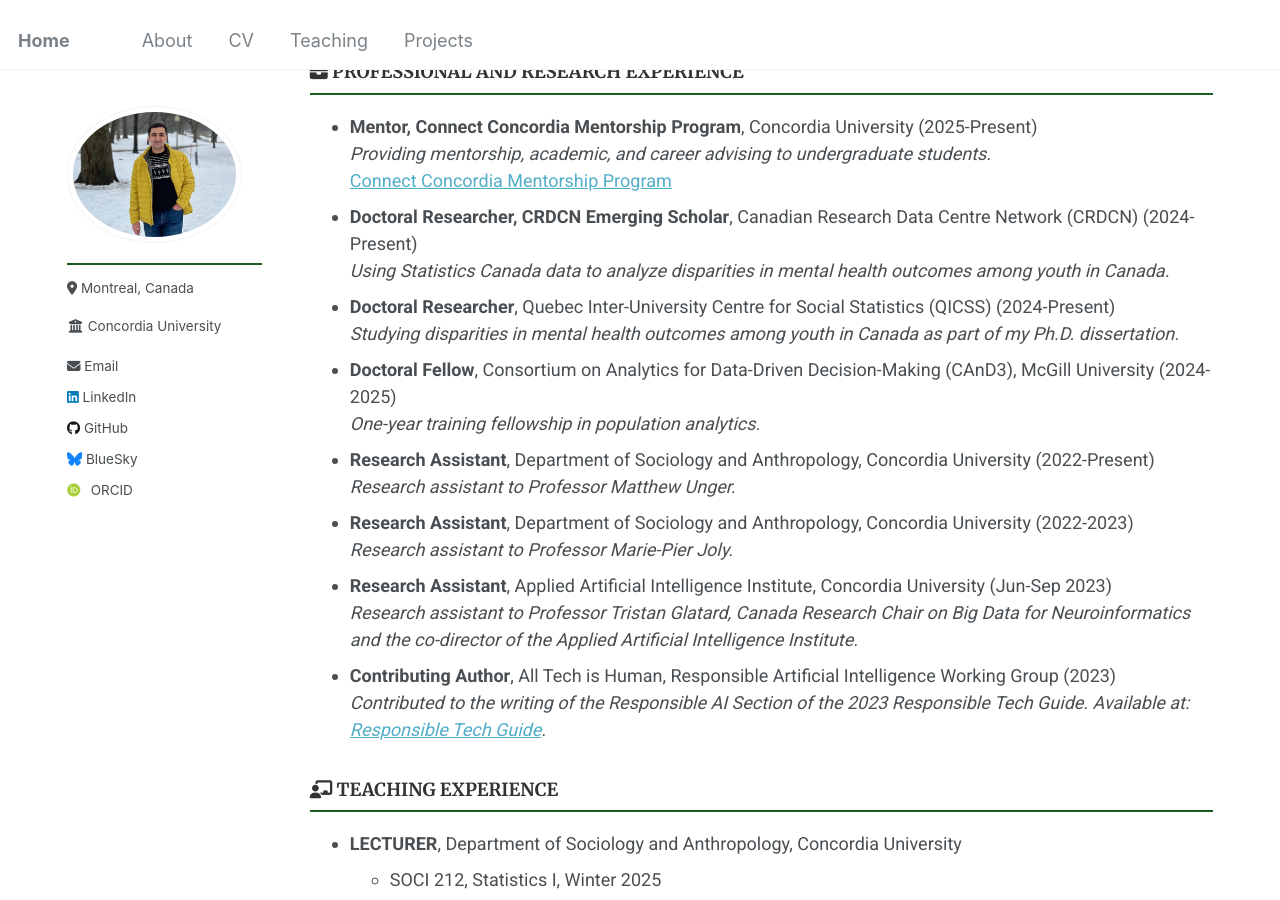
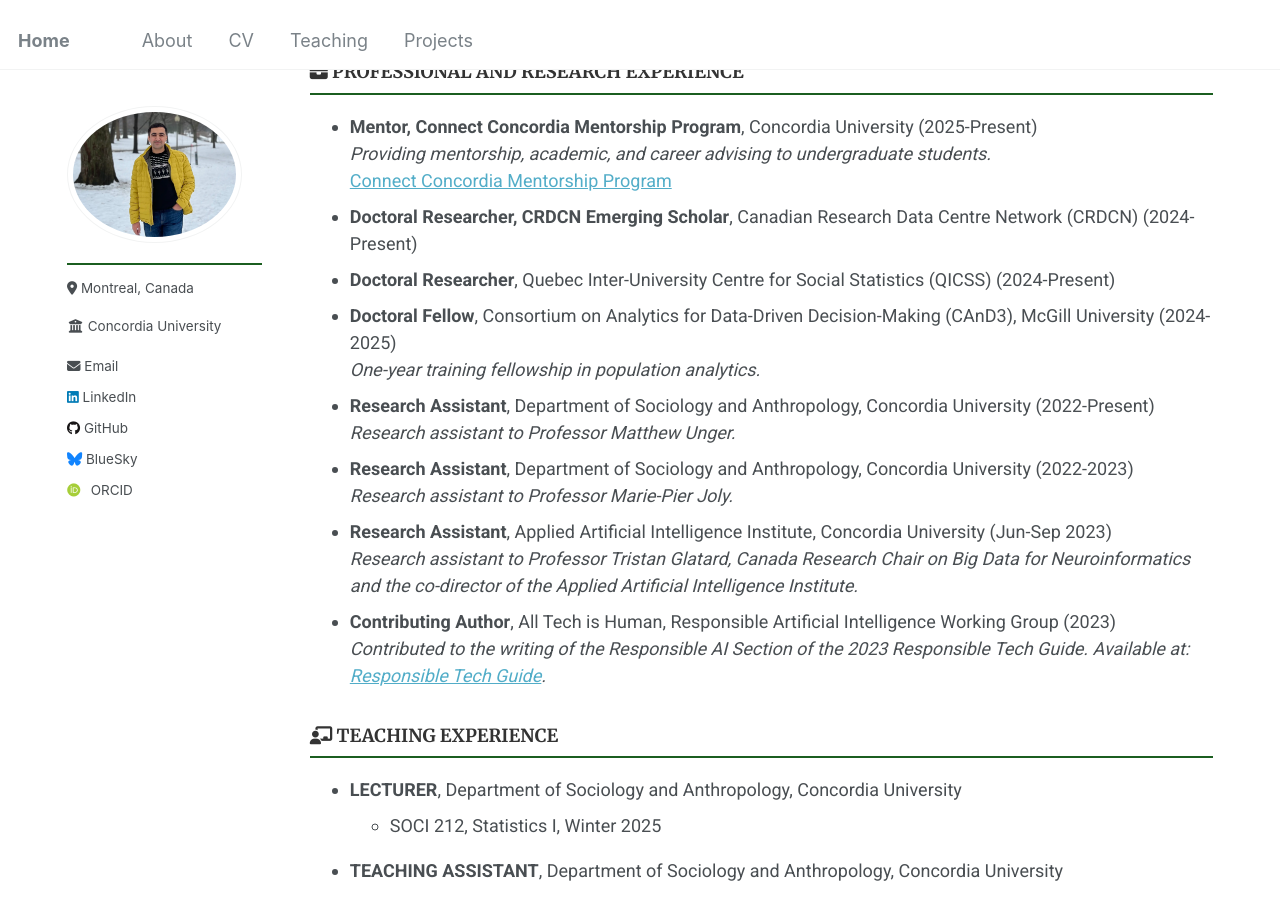
Before and after one commit to Mohsnmonji/mohsnmonji.github.io, a Jekyll site: the page built from _pages/Curriculum Vitae.md, in a window 1280 px wide and 900 px high, scrolled down 646 px. Built offline with Jekyll 4.4.1, drawn with Linux system fonts in a browser that asks for light colours; some web fonts are replaced.

Commit message:
Update Curriculum Vitae.md

```diff
--- a/_pages/Curriculum Vitae.md
+++ b/_pages/Curriculum Vitae.md
@@ -46,9 +46,7 @@ author_profile: true
   *Providing mentorship, academic, and career advising to undergraduate students.*
   [Connect Concordia Mentorship Program](https://www.concordia.ca/academics/experiential-learning/students/connect.html)
 - **Doctoral Researcher, CRDCN Emerging Scholar**, Canadian Research Data Centre Network (CRDCN) (2024-Present)
-  *Using Statistics Canada data to analyze disparities in mental health outcomes among youth in Canada.*
 - **Doctoral Researcher**, Quebec Inter-University Centre for Social Statistics (QICSS) (2024-Present)
-  *Studying disparities in mental health outcomes among youth in Canada as part of my Ph.D. dissertation.*
 - **Doctoral Fellow**, Consortium on Analytics for Data-Driven Decision-Making (CAnD3), McGill University (2024-2025)
   *One-year training fellowship in population analytics.*
 - **Research Assistant**, Department of Sociology and Anthropology, Concordia University (2022-Present)
```
